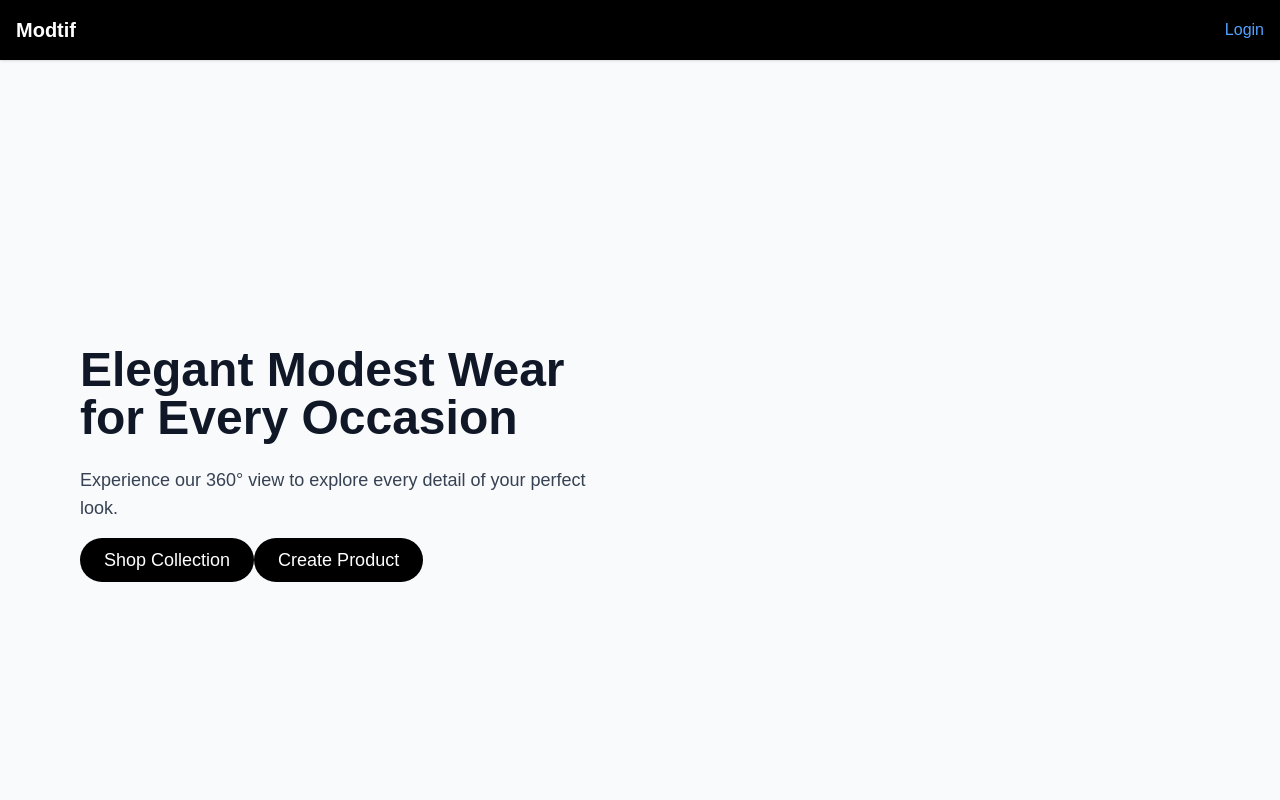
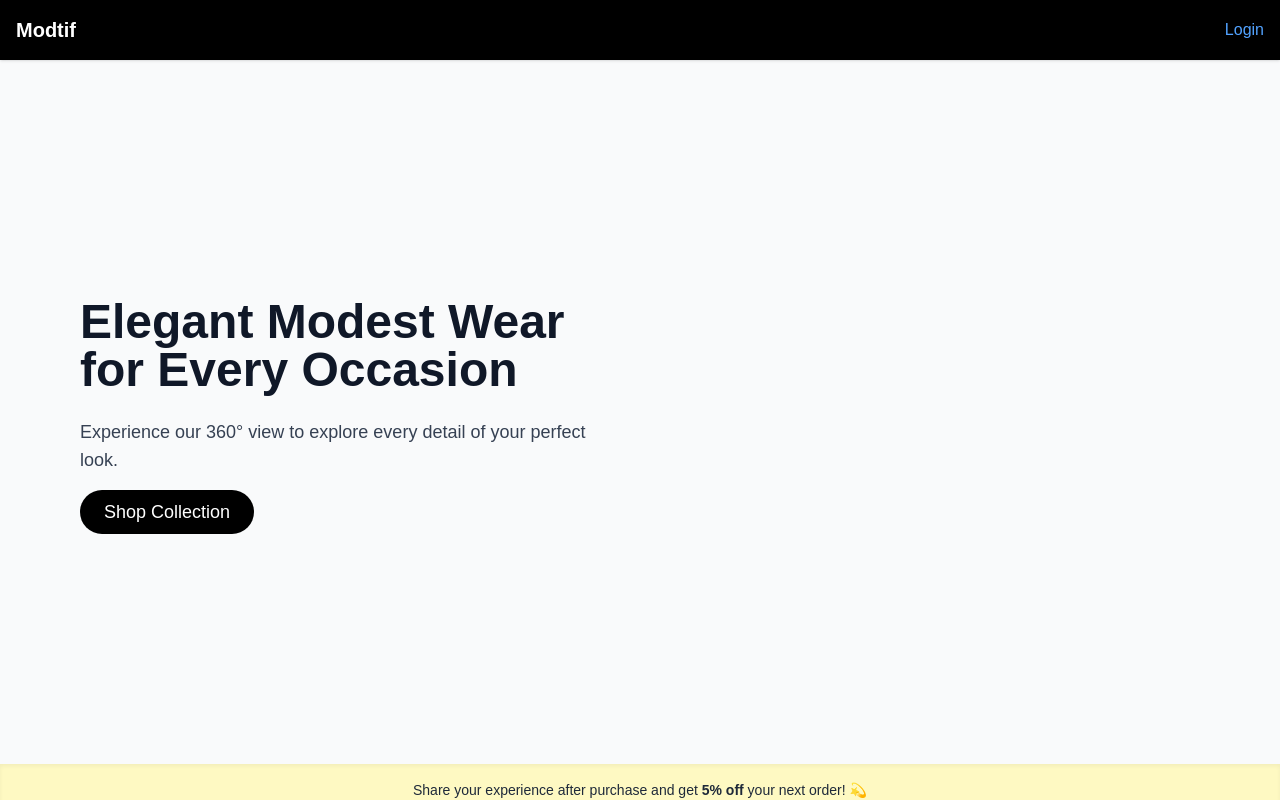
Before and after one commit to mosh1331/modfit-ecom-frontend, a Next.js app: page / in a window 1280 px wide. Shown: the top 800 px of the page. Built offline with nearby package versions, Linux system fonts and the light colour scheme; no server answers.

Commit message:
update landing view

```diff
--- a/src/components/landing/LandingPageView.jsx
+++ b/src/components/landing/LandingPageView.jsx
@@ -24,12 +24,12 @@
   return (
     <div className="font-sans bg-white text-gray-900 relative">
       {/* HERO */}
-      <section className="min-h-screen grid grid-cols-1 md:grid-cols-2 items-center p-8 md:p-20 gap-8 bg-gray-50">
+      <section className="min-h-[88vh] grid grid-cols-1 md:grid-cols-2 items-center p-8 md:p-20 gap-8 bg-gray-50">
         <div>
           <h1 className="text-4xl md:text-5xl font-bold mb-6">Elegant Modest Wear for Every Occasion</h1>
           <p className="mb-6 text-lg text-gray-700">Experience our 360° view to explore every detail of your perfect look.</p>
           <Link href={`/products`} className="bg-black text-white px-6 py-3 rounded-full text-lg hover:bg-gray-800">Shop Collection</Link>
-          <Link href={`/admin/product-manage/create`} className="bg-black text-white px-6 py-3 rounded-full text-lg hover:bg-gray-800">Create Product</Link>
+          {/* <Link href={`/admin/product-manage/create`} className="bg-black text-white px-6 py-3 rounded-full text-lg hover:bg-gray-800">Create Product</Link> */}
         </div>
         <div className="rounded-xl overflow-hidden shadow-lg w-1/2">
           {/* <ProductThreeSixty /> */}
```
